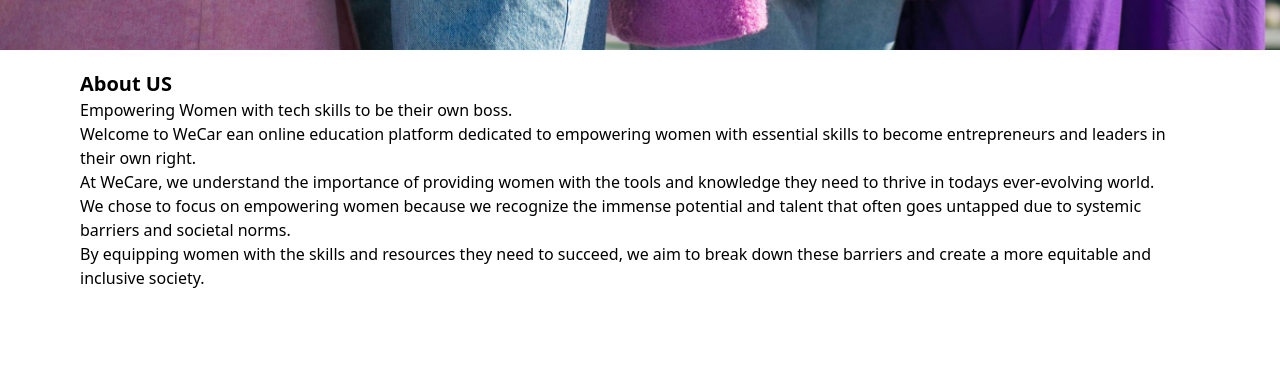
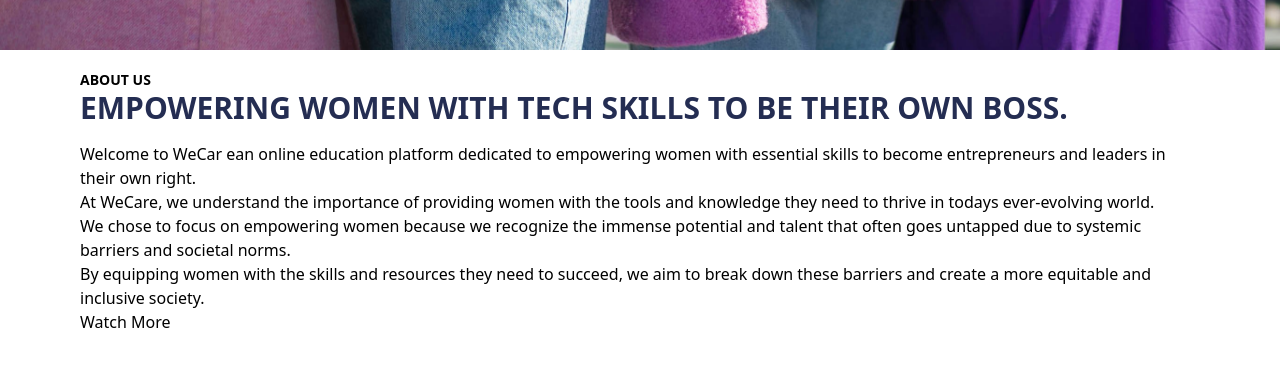
Before and after one commit to Kylapurity/We-Care, a React (Vite) app: page / in a window 1280 px wide. Shown: the part 818-1201 px from the top of the page. Built offline with nearby package versions, Linux system fonts and the light colour scheme.

Commit message:
update about

```diff
--- a/src/Componets/About.jsx
+++ b/src/Componets/About.jsx
@@ -5,13 +5,14 @@
   return (
     <div className='row align-items-xl-center gy-5'>
       <div className='col-xl-5 content pt-5 p-20'>
-        <h3 className='font-bold text-xl'>About US</h3>
-        <h2>Empowering Women with tech skills to be their own boss.</h2>
-        <p>Welcome to WeCar ean online education platform dedicated to empowering women with essential skills to become entrepreneurs and leaders in their own right.<br/>
+        <h3 className='font-bold text-sm uppercase'>About US</h3>
+        <h2 className='font-bold text-3xl text-darkBlue uppercase '>Empowering Women with tech skills to be their own boss.</h2>
+        <p className='pt-4 font-medium'>Welcome to WeCar ean online education platform dedicated to empowering women with essential skills to become entrepreneurs and leaders in their own right.<br/>
           At WeCare, we understand the importance of providing women with the tools and knowledge they need to thrive in todays ever-evolving world. <br/>
           We chose to focus on empowering women because we recognize the immense potential and talent that often goes untapped due to systemic barriers and societal norms. <br/>
           By equipping women with the skills and resources they need to succeed, we aim to break down these barriers and create a more equitable and inclusive society. <br/>
           </p>
+          <a href="">Watch More</a>
       </div>
 
     </div>
```
